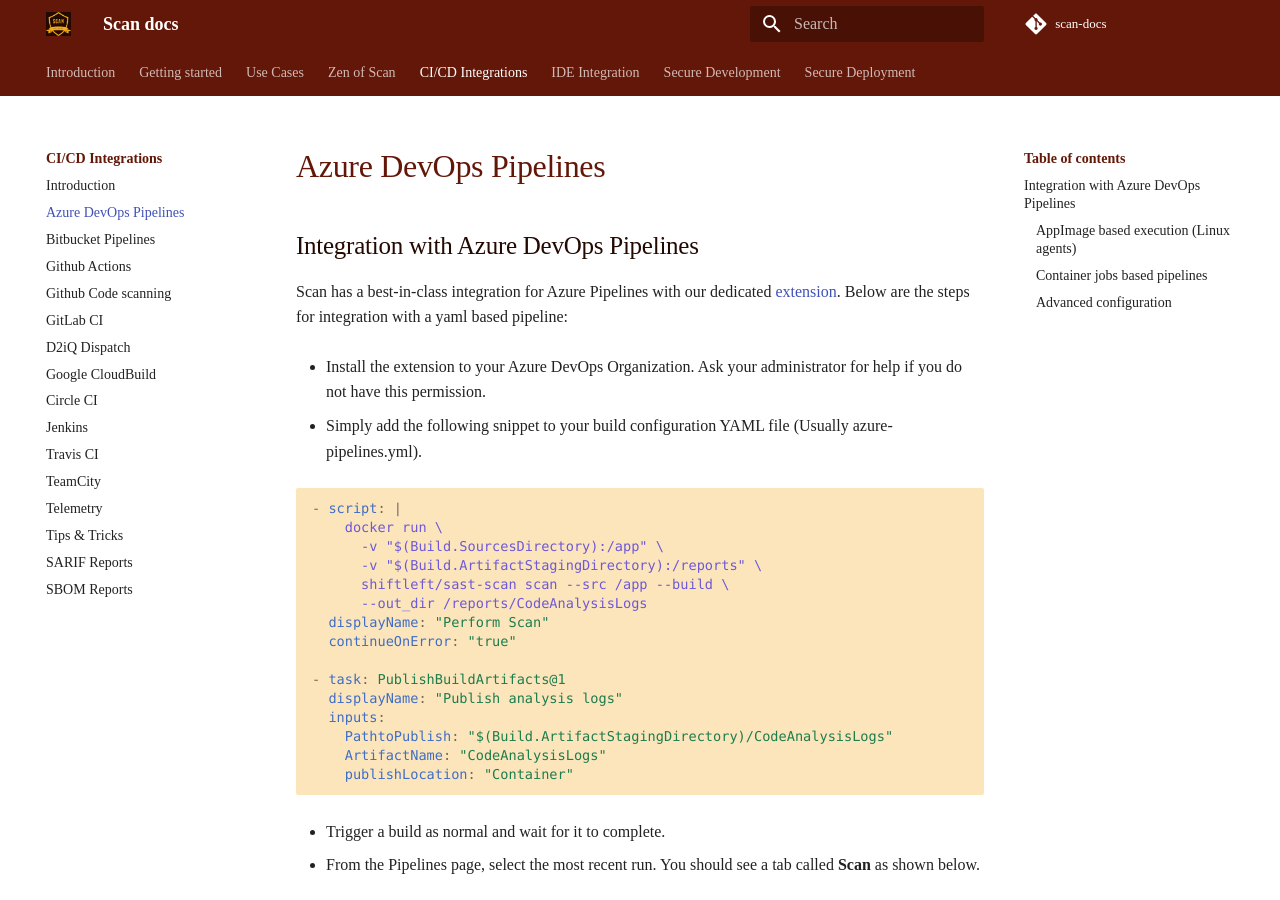
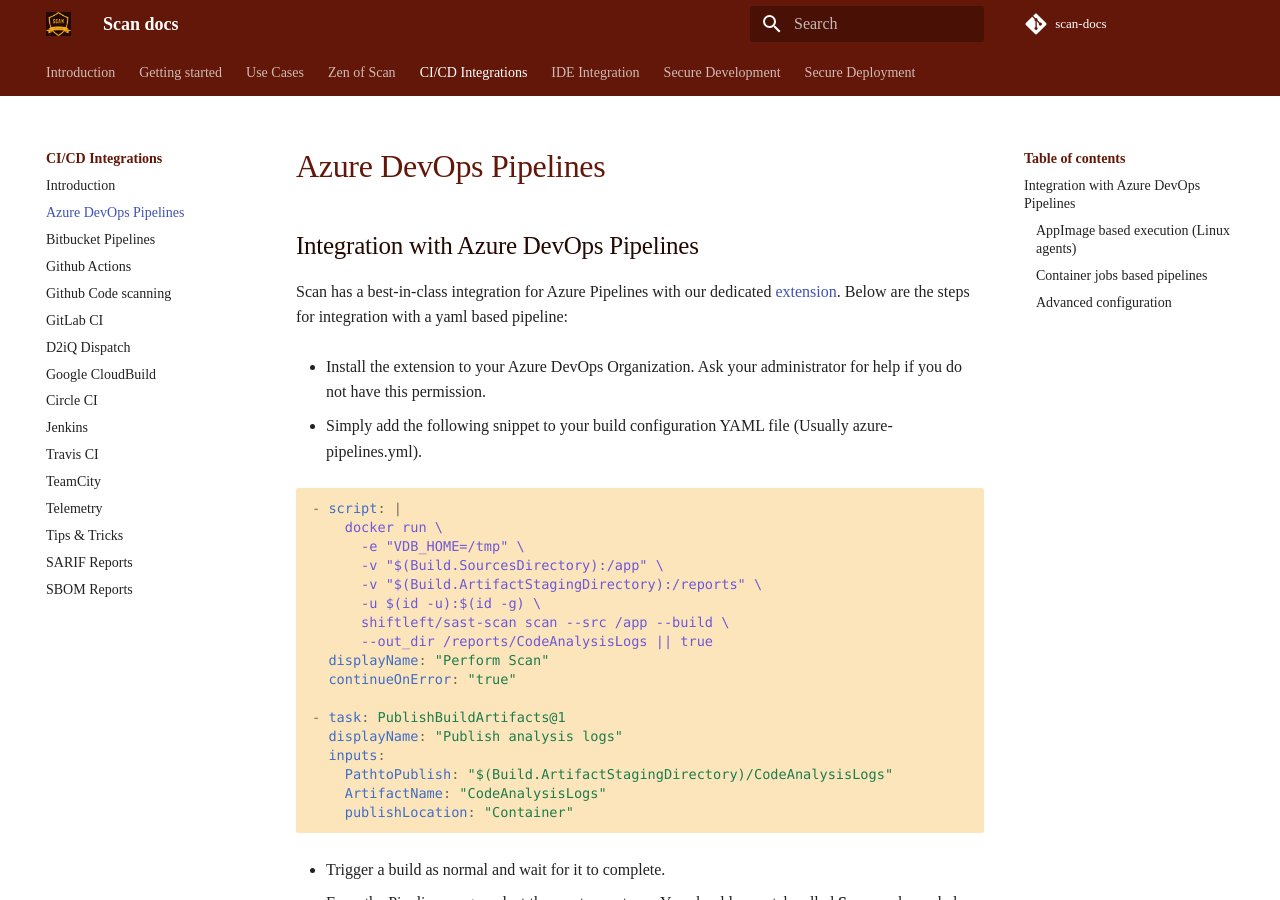
Before and after one commit to ShiftLeftSecurity/scan-docs, an MkDocs documentation site: the page built from docs/integrations/azure-devops-pipeline.md, in a window 1280 px wide and 900 px high. Built offline with MkDocs 1.6.1 and Material for MkDocs 9.7.7, drawn with Linux system fonts in a browser that asks for light colours; some web fonts are replaced; comment, search, counter and statistics services are not loaded.

Commit message:
Fix to generate reports as non-root

````diff
--- a/docs/integrations/azure-devops-pipeline.md
+++ b/docs/integrations/azure-devops-pipeline.md
@@ -9,10 +9,12 @@
 ```yaml
 - script: |
     docker run \
+      -e "VDB_HOME=/tmp" \
       -v "$(Build.SourcesDirectory):/app" \
       -v "$(Build.ArtifactStagingDirectory):/reports" \
+      -u $(id -u):$(id -g) \
       shiftleft/sast-scan scan --src /app --build \
-      --out_dir /reports/CodeAnalysisLogs
+      --out_dir /reports/CodeAnalysisLogs || true
   displayName: "Perform Scan"
   continueOnError: "true"
 
````
